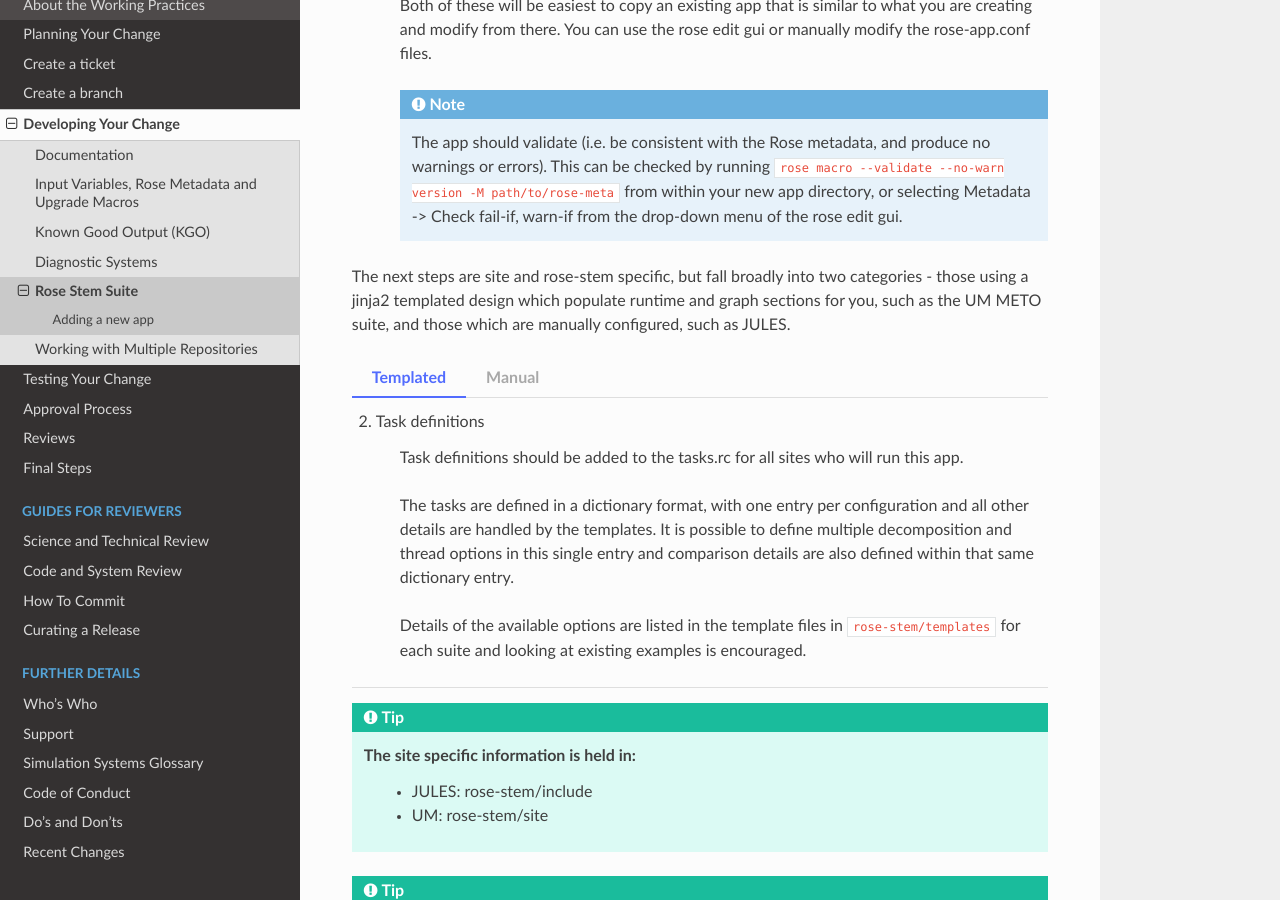
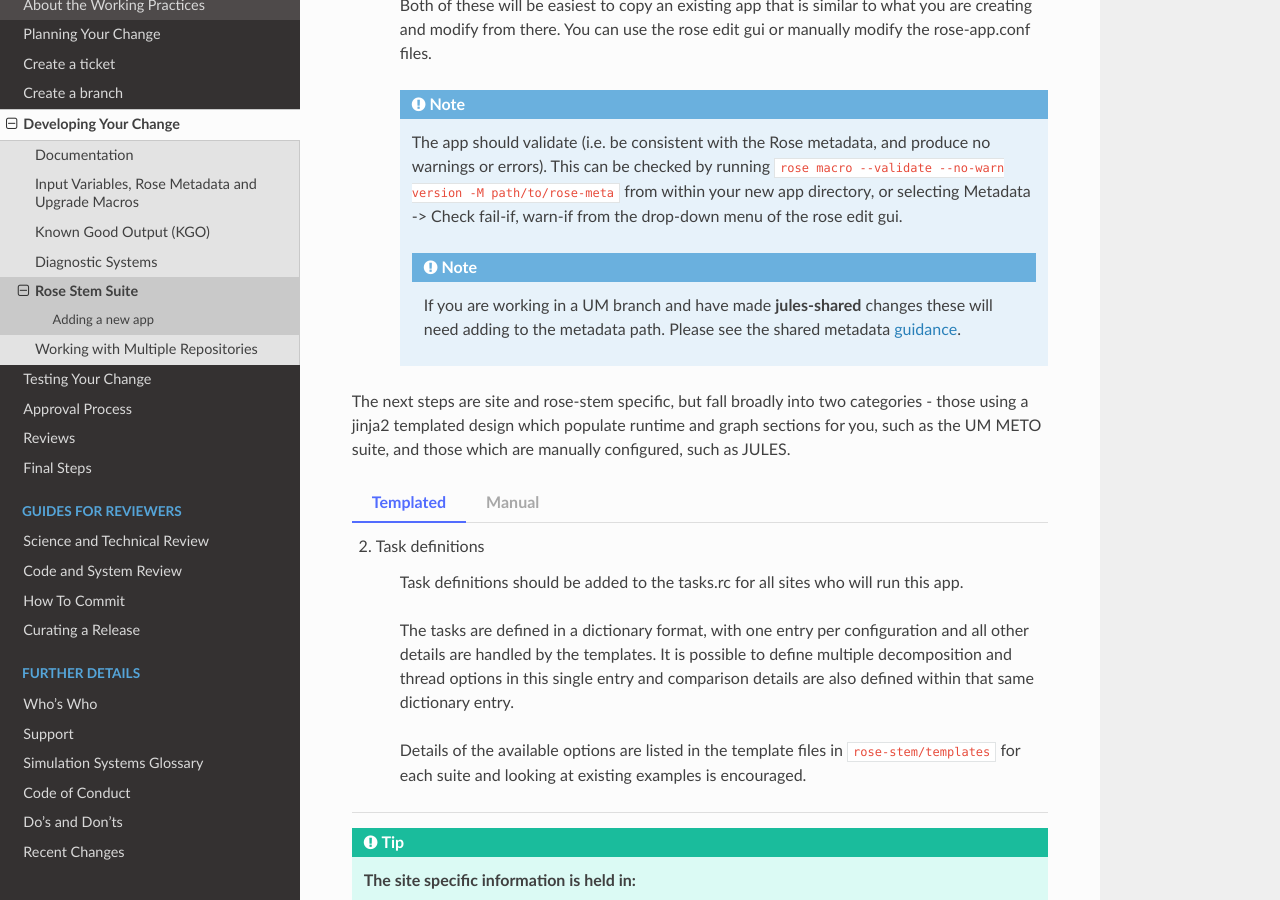
Before and after one commit to MetOffice/simulation-systems, a Sphinx documentation site: the page built from source/WorkingPractices/rose_stem.rst, in a window 1280 px wide and 900 px high, scrolled down 796 px. Built offline with Sphinx 7.4.7 and the Read the Docs theme 2.0.0, drawn with Linux system fonts in a browser that asks for light colours.

Commit message:
Changes to guidance when validating Rose stem apps with jules-shared changes

```diff
--- a/source/WorkingPractices/metadata_guidance.rst
+++ b/source/WorkingPractices/metadata_guidance.rst
@@ -33,6 +33,8 @@ the variable name. If both fields exist the Web help is opened
 preferentially. If a ``url=`` is present the ``help=`` field should be
 removed to avoid duplication.
 
+.. _shared-namelists:
+
 Shared namelists
 ----------------
 
--- a/source/WorkingPractices/rose_stem.rst
+++ b/source/WorkingPractices/rose_stem.rst
@@ -8,7 +8,8 @@ by the rose stem suite.
 
 .. warning::
   If you find that you need to update all the apps in the rose stem suite
-  to get your change to work then you should use an upgrade macro. See :ref:`inputs`.
+  to get your change to work then you should use an upgrade macro. See
+  :ref:`inputs`.
 
 .. tip::
   Familiarise yourself with the `Rose documentation
@@ -41,6 +42,12 @@ already in the code.
         --validate --no-warn version -M path/to/rose-meta`` from within your new
         app directory, or selecting Metadata -> Check fail-if, warn-if from the
         drop-down menu of the rose edit gui.
+
+	.. note::
+	   If you are working in a UM branch and have made
+	   **jules-shared** changes these will need adding to the
+	   metadata path. Please see the shared metadata
+	   :ref:`guidance<shared-namelists>`.
 
 The next steps are site and rose-stem specific, but fall broadly into two
 categories - those using a jinja2 templated design which populate runtime and graph
```
Also changed, not shown: other parts of source/WorkingPractices/metadata_guidance.rst (+1 -1 lines).
